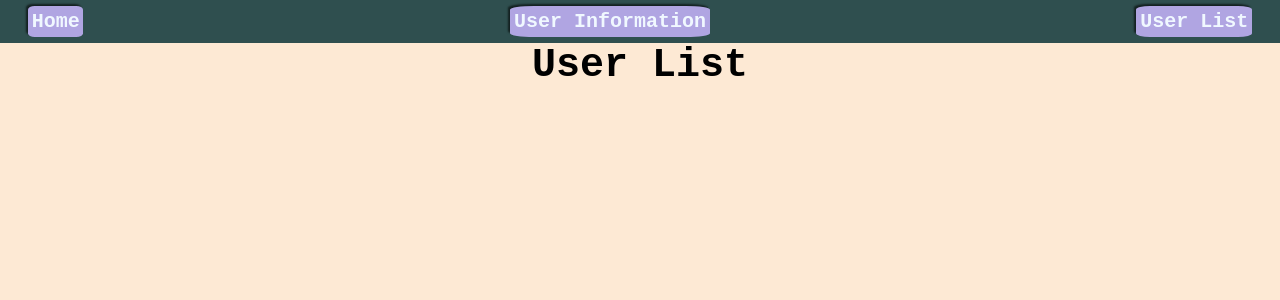
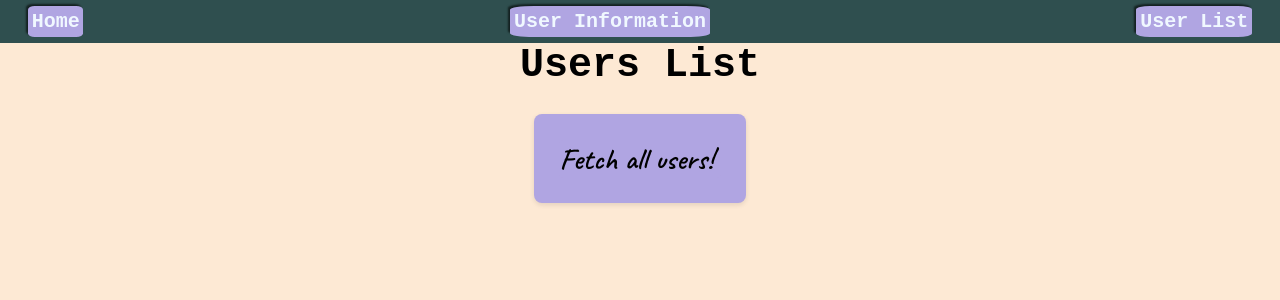
Before and after one commit to dEhiN/SD-Training-Master, a React (Vite) app in the folder local/canadian-business-college/full-stack-web-application/Module7_MEAN_Stack/assignments/1/code/assignment_one/: page /userlist in a window 1280 px wide. Shown: the top 300 px of the page. Built offline with nearby package versions, Linux system fonts and the light colour scheme; the HTML template or start-up script is replaced by a standard one; a web font is replaced by a local one.

Commit message:
Created the UserListPage component and added some styling

```diff
--- /dev/null
+++ b/local/canadian-business-college/full-stack-web-application/Module7_MEAN_Stack/assignments/1/code/assignment_one/src/pages/UserListPage.css
@@ -0,0 +1,7 @@
+.user-list-header {
+    text-align: center;
+}
+
+.user-list-list {
+    list-style-type: none;
+}
--- a/local/canadian-business-college/full-stack-web-application/Module7_MEAN_Stack/assignments/1/code/assignment_one/src/pages/UserListPage.jsx
+++ b/local/canadian-business-college/full-stack-web-application/Module7_MEAN_Stack/assignments/1/code/assignment_one/src/pages/UserListPage.jsx
@@ -1,7 +1,15 @@
 /** This component will act as the User List page. */
+
+/** CSS import */
+import "./UserListPage.css";
+
+/** React imports */
+import { useState } from "react";
 
 /** Custom component imports */
 import HeadingLevelOne from "../components/HeadingLevelOne";
+import WelcomeCard from "../components/WelcomeCard";
+import FormInputElement from "../components/FormInputElement";
 
 /**
  * This component function creates the User List page. That is, a page with a user's information shown in a list format. The data is fetched from an Express server that takes it from a database. This component acts as the counterpart to the UserInfoFormPage component.
@@ -9,7 +17,67 @@ import HeadingLevelOne from "../components/HeadingLevelOne";
  * @return {JSX.Element} The full rendered User Information page.
  */
 function UserListPage() {
-	return <HeadingLevelOne text="User List" />;
+	// An array to store the user data retrieved from the database
+	const [users, setUsers] = useState([]);
+
+	// Simple boolean variable for the state of the "Fetch all users" button
+	const [isButtonPressed, setIsButtonPressed] = useState(false);
+
+	// API GET route to use for sending the user data
+	const apiGetRoute = "/api/get-user";
+
+	// Variable to count the number of users
+	let userCount = 0;
+
+	/**
+	 * This function retrieves the actual user data from the server GET route. It then calls the set state function to add that data to the users array
+	 *
+	 */
+	const getUsers = async () => {
+		let apiResponse = await fetch(apiGetRoute);
+		let userData = await apiResponse.json();
+		setUsers(userData.results);
+		buttonPressed();
+	};
+
+	const buttonPressed = () => {
+		setIsButtonPressed(!isButtonPressed);
+	};
+
+	return (
+		<>
+			<HeadingLevelOne text="Users List" />
+			{!isButtonPressed && (
+				<WelcomeCard wcVersion={3}>
+					<FormInputElement
+						inputType="submit"
+						inputValue={"Fetch all users! "}
+						submitFunction={getUsers}
+					/>
+				</WelcomeCard>
+			)}
+			{users &&
+				users.map(
+					(user) => (
+						userCount++,
+						(
+							<WelcomeCard wcVersion={2}>
+								<p className="user-list-header">User {userCount}</p>
+								<ul className="user-list-list">
+									<li>
+										Name: {user.firstName} {user.lastName}
+									</li>
+									<li>Age: {user.age}</li>
+									<li>Company: {user.company}</li>
+									<li>Position: {user.role}</li>
+									<li>Email: {user.email}</li>
+								</ul>
+							</WelcomeCard>
+						)
+					)
+				)}
+		</>
+	);
 }
 
 export default UserListPage;
```
